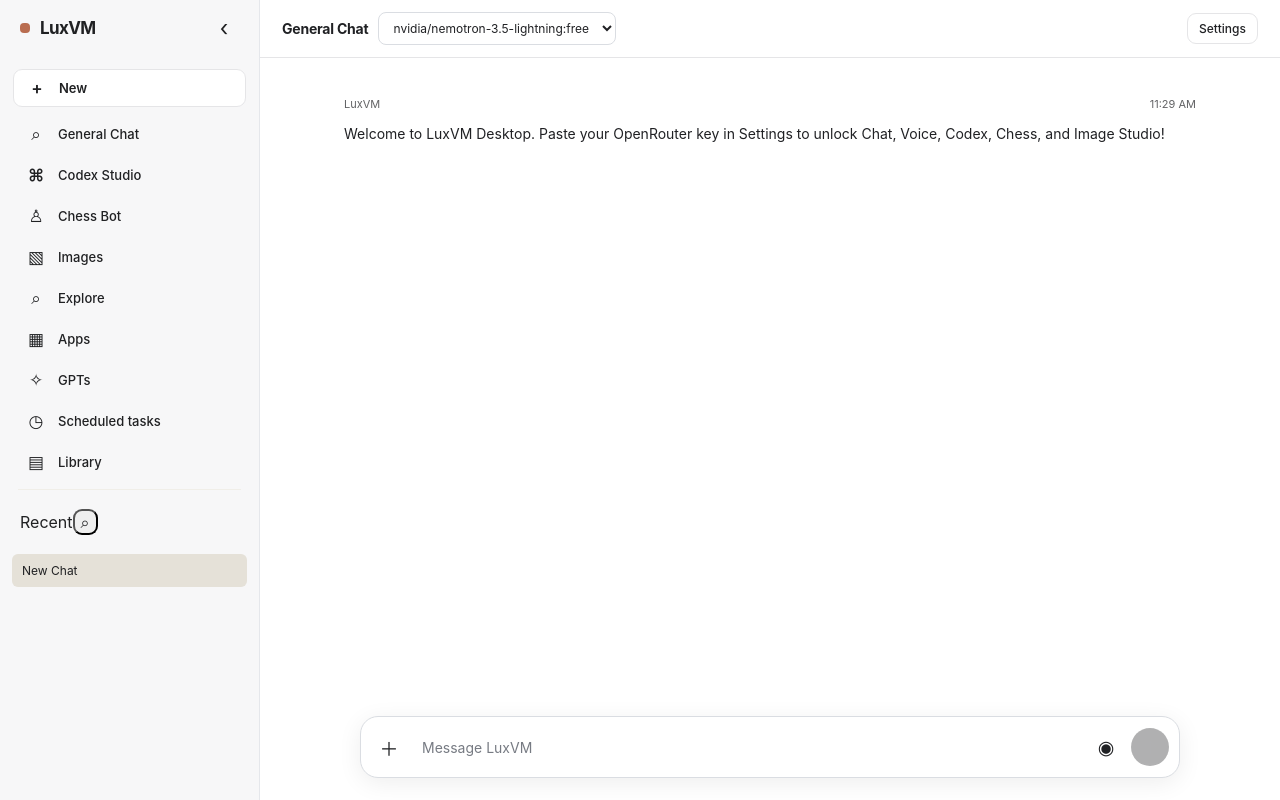
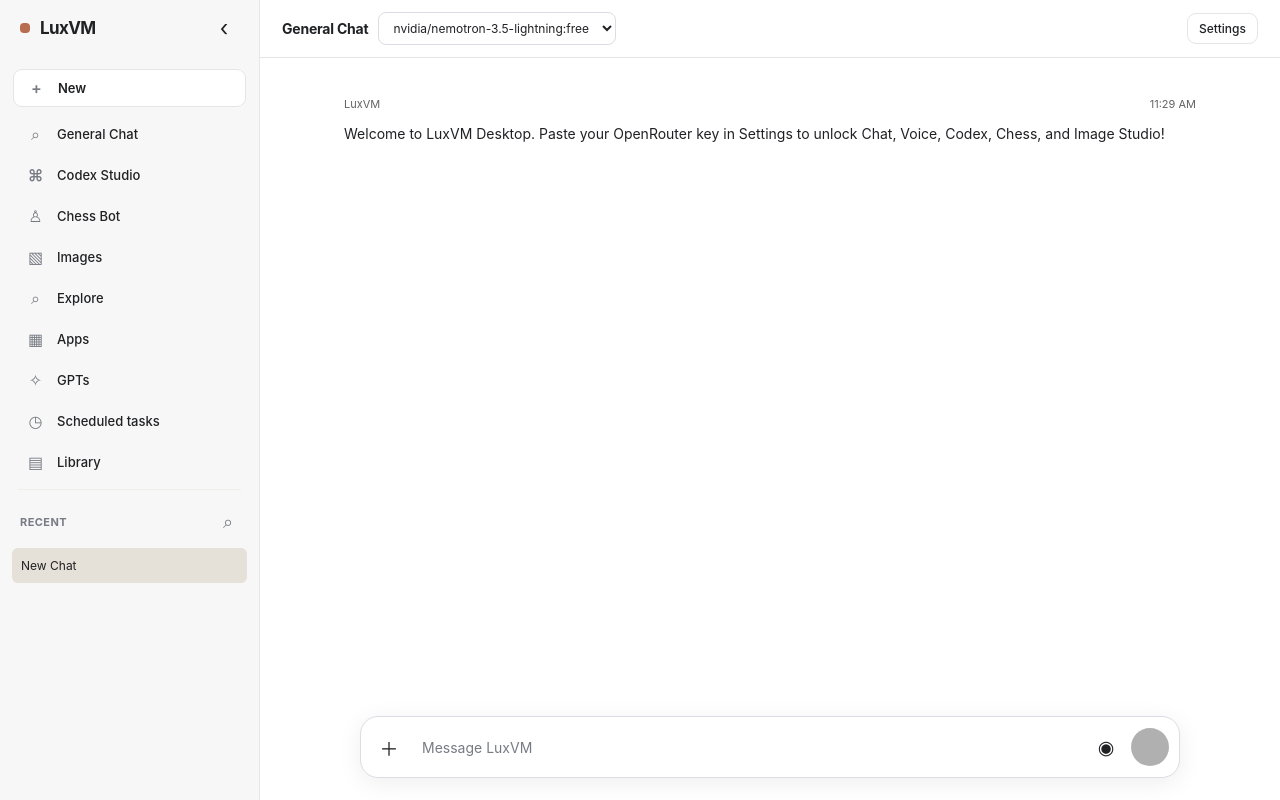
Before and after one commit to RiceCrackerLOL/luxvm-desktop-gpt, a React (Vite) app: page / in a window 1280 px wide. Built offline with nearby package versions, Linux system fonts and the light colour scheme.

Commit message:
Correct navigation selectors and align sidebar icons

```diff
--- a/src/App.tsx
+++ b/src/App.tsx
@@ -1611,7 +1611,7 @@ export default function App() {
     [data-luxvm-sidebar-nav] { flex:0 0 auto !important; min-height:0 !important; max-height:52vh; overflow-y:auto !important; scrollbar-width:thin; }
     [data-luxvm-session-list] { flex:1 1 auto !important; min-height:0 !important; overflow-y:auto !important; scrollbar-width:thin; }
     .luxvm-sidebar-header { padding-top:8px !important; }
-    [data-luxvm-sidebar] [style*="newChatBtn"] { width:100% !important; text-align:left !important; padding:10px 12px !important; border-radius:10px !important; }
+    [data-luxvm-sidebar] .luxvm-obsolete-new-chat { width:100% !important; text-align:left !important; padding:10px 12px !important; border-radius:10px !important; }
     [data-luxvm-main] { background:var(--luxvm-workspace,#fff); }
     [data-luxvm-theme="dark"] [data-luxvm-main] { background:#191A1D; }
     [data-luxvm-chat-composer] { width:calc(100% - 48px) !important; box-sizing:border-box !important; }
@@ -1624,7 +1624,7 @@ export default function App() {
     [data-luxvm-sidebar] button { border-radius:9px !important; transition:background .16s ease,color .16s ease !important; }
     [data-luxvm-sidebar] button:hover { background:rgba(128,128,128,.13) !important; }
     [data-luxvm-sidebar] [style*="navBtnActive"] { background:rgba(128,128,128,.16) !important; border-left:0 !important; }
-    [data-luxvm-sidebar] [style*="sidebarBrand"] { padding:12px 8px !important; }
+    .luxvm-sidebar-brand { padding:12px 8px !important; }
     [data-luxvm-main] { min-width:0 !important; position:relative !important; }
     [data-luxvm-main] > header { min-height:58px !important; padding:10px 24px !important; box-shadow:none !important; }
     [data-luxvm-chat-area] { max-width:820px !important; padding:48px 28px 24px !important; gap:24px !important; }
@@ -1654,7 +1654,7 @@ export default function App() {
     [data-luxvm-coming-soon] button { margin-top:24px; border:1px solid rgba(128,128,128,.25); border-radius:20px; padding:10px 18px; background:transparent; color:inherit; cursor:pointer; }
     @media (max-width:760px) {
       [data-luxvm-sidebar] { width:68px !important; min-width:68px !important; }
-      [data-luxvm-sidebar] [style*="navBtn"] { padding:10px 7px !important; }
+      [data-luxvm-sidebar-nav] button { padding:10px 7px !important; }
       .luxvm-nav-icon { margin-right:0 !important; }
       [data-luxvm-main] > header { padding:8px 12px !important; }
       [data-luxvm-chat-area] { padding:28px 14px 18px !important; }
@@ -1677,15 +1677,15 @@ export default function App() {
     [data-luxvm-sidebar-nav] button:hover,.luxvm-session-item:hover { background:var(--lux-hover) !important; }
     [data-luxvm-sidebar-nav] button:first-child { background:var(--lux-panel) !important; border:1px solid var(--lux-border) !important; font-weight:600 !important; margin-bottom:5px; }
     [data-luxvm-sidebar-nav] button[aria-current="page"] { background:var(--lux-hover) !important; }
-    [data-luxvm-sidebar] [style*="navIcon"] { width:23px !important; margin-right:10px !important; font-size:16px !important; color:var(--lux-muted) !important; }
+    .luxvm-nav-icon { width:23px !important; margin-right:10px !important; font-size:16px !important; color:var(--lux-muted) !important; }
     .luxvm-sidebar-divider { border-color:var(--lux-border) !important; margin:5px 8px !important; }
-    [data-luxvm-sidebar] [style*="sidebarHeader"] { display:flex !important; align-items:center; justify-content:space-between; padding:9px 10px 5px !important; color:var(--lux-muted) !important; font-size:11px !important; font-weight:650; letter-spacing:.04em; text-transform:uppercase; }
-    [data-luxvm-sidebar] [style*="sidebarHeader"] button { border:0 !important; background:transparent !important; color:var(--lux-muted) !important; font-size:18px !important; cursor:pointer; }
+    .luxvm-sidebar-header { display:flex !important; align-items:center; justify-content:space-between; padding:9px 10px 5px !important; color:var(--lux-muted) !important; font-size:11px !important; font-weight:650; letter-spacing:.04em; text-transform:uppercase; }
+    .luxvm-sidebar-header button { border:0 !important; background:transparent !important; color:var(--lux-muted) !important; font-size:18px !important; cursor:pointer; }
     [data-luxvm-session-list] { flex:1; min-height:0; overflow-y:auto; padding:3px 2px 8px !important; }
-    [data-luxvm-sidebar] [style*="sessionItem"] { display:flex; align-items:center; gap:5px; min-height:35px; padding:7px 9px !important; border-radius:8px; color:var(--lux-text) !important; cursor:pointer; }
+    .luxvm-session-item { display:flex; align-items:center; gap:5px; min-height:35px; padding:7px 9px !important; border-radius:8px; color:var(--lux-text) !important; cursor:pointer; }
     .luxvm-session-title { overflow:hidden; text-overflow:ellipsis; white-space:nowrap; font-size:12px !important; color:var(--lux-text) !important; }
     .luxvm-session-delete { opacity:0; color:var(--lux-muted) !important; }
-    [data-luxvm-sidebar] [style*="sessionItem"]:hover [style*="deleteBtn"] { opacity:1; }
+    .luxvm-session-item:hover [style*="deleteBtn"] { opacity:1; }
     [data-luxvm-main] { position:relative; min-width:0; min-height:0; flex:1; display:flex; flex-direction:column; overflow:hidden; background:var(--lux-main) !important; color:var(--lux-text) !important; }
     [data-luxvm-main] > header { height:58px; min-height:58px; padding:0 22px !important; display:flex; align-items:center; justify-content:space-between; background:var(--lux-main) !important; color:var(--lux-text) !important; border-bottom:1px solid var(--lux-border) !important; }
     [data-luxvm-main] > header strong { font-size:14px !important; font-weight:650 !important; letter-spacing:-.015em; }
@@ -1750,19 +1750,19 @@ export default function App() {
         </div>
         <nav data-luxvm-sidebar-nav style={styles.navMenu}>
           <button type="button" title="New Chat" aria-label="New Chat" onClick={createNewChat} style={styles.navBtn}><span className="luxvm-nav-icon" style={styles.navIcon}>+</span>{!sidebarCollapsed && 'New'}</button>
-          <button type="button" title="General Chat" aria-label="General Chat" onClick={() => { setActiveTab('chat'); setComingSoonPage('') }} style={{ ...styles.navBtn, ...(activeTab === 'chat' ? styles.navBtnActive : {}) }}><span style={styles.navIcon}>⌕</span>{!sidebarCollapsed && 'General Chat'}</button>
-          <button type="button" title="Codex Studio" aria-label="Codex Studio" onClick={() => { setActiveTab('codex'); setComingSoonPage('') }} style={{ ...styles.navBtn, ...(activeTab === 'codex' ? styles.navBtnActive : {}) }}><span style={styles.navIcon}>⌘</span>{!sidebarCollapsed && 'Codex Studio'}</button>
-          <button type="button" title="Chess Bot" aria-label="Chess Bot" onClick={() => { setActiveTab('chess'); setComingSoonPage('') }} style={{ ...styles.navBtn, ...(activeTab === 'chess' ? styles.navBtnActive : {}) }}><span style={styles.navIcon}>♙</span>{!sidebarCollapsed && 'Chess Bot'}</button>
-          <button type="button" title="Images" aria-label="Images" onClick={() => { setComingSoonPage(''); setActiveTab('image') }} style={{ ...styles.navBtn, ...(activeTab === 'image' ? styles.navBtnActive : {}) }}><span style={styles.navIcon}>▧</span>{!sidebarCollapsed && 'Images'}</button>
-          <button type="button" title="Explore" aria-label="Explore" onClick={() => setComingSoonPage('Explore')} style={styles.navBtn}><span style={styles.navIcon}>⌕</span>{!sidebarCollapsed && 'Explore'}</button>
-          <button type="button" title="Apps" aria-label="Apps" onClick={() => setComingSoonPage('Apps')} style={styles.navBtn}><span style={styles.navIcon}>▦</span>{!sidebarCollapsed && 'Apps'}</button>
-          <button type="button" title="GPTs" aria-label="GPTs" onClick={() => setComingSoonPage('GPTs')} style={styles.navBtn}><span style={styles.navIcon}>✧</span>{!sidebarCollapsed && 'GPTs'}</button>
-          <button type="button" title="Scheduled tasks" aria-label="Scheduled tasks" onClick={() => setComingSoonPage('Scheduled tasks')} style={styles.navBtn}><span style={styles.navIcon}>◷</span>{!sidebarCollapsed && 'Scheduled tasks'}</button>
-          <button type="button" title="Library" aria-label="Library" onClick={() => setComingSoonPage('Library')} style={styles.navBtn}><span style={styles.navIcon}>▤</span>{!sidebarCollapsed && 'Library'}</button>
-          <button type="button" title="Plugins" aria-label="Plugins" onClick={() => setComingSoonPage('Plugins')} style={styles.navBtn}><span style={styles.navIcon}>⌘</span>{!sidebarCollapsed && 'Plugins'}</button>
-          <button type="button" title="Projects" aria-label="Projects" onClick={() => setComingSoonPage('Projects')} style={styles.navBtn}><span style={styles.navIcon}>▣</span>{!sidebarCollapsed && 'Projects'}</button>
-          <button type="button" title="Search chats" aria-label="Search chats" onClick={() => { setSearchOpen(true); setSearchQuery(''); setComingSoonPage('') }} style={styles.navBtn}><span style={styles.navIcon}>⌕</span>{!sidebarCollapsed && 'Search chats'}</button>
-          <button type="button" title="Settings" aria-label="Settings" onClick={() => { setShowSettings(true); setComingSoonPage('') }} style={styles.navBtn}><span style={styles.navIcon}>⚙</span>{!sidebarCollapsed && 'Settings'}</button>
+          <button type="button" title="General Chat" aria-label="General Chat" onClick={() => { setActiveTab('chat'); setComingSoonPage('') }} style={{ ...styles.navBtn, ...(activeTab === 'chat' ? styles.navBtnActive : {}) }}><span className="luxvm-nav-icon" style={styles.navIcon}>⌕</span>{!sidebarCollapsed && 'General Chat'}</button>
+          <button type="button" title="Codex Studio" aria-label="Codex Studio" onClick={() => { setActiveTab('codex'); setComingSoonPage('') }} style={{ ...styles.navBtn, ...(activeTab === 'codex' ? styles.navBtnActive : {}) }}><span className="luxvm-nav-icon" style={styles.navIcon}>⌘</span>{!sidebarCollapsed && 'Codex Studio'}</button>
+          <button type="button" title="Chess Bot" aria-label="Chess Bot" onClick={() => { setActiveTab('chess'); setComingSoonPage('') }} style={{ ...styles.navBtn, ...(activeTab === 'chess' ? styles.navBtnActive : {}) }}><span className="luxvm-nav-icon" style={styles.navIcon}>♙</span>{!sidebarCollapsed && 'Chess Bot'}</button>
+          <button type="button" title="Images" aria-label="Images" onClick={() => { setComingSoonPage(''); setActiveTab('image') }} style={{ ...styles.navBtn, ...(activeTab === 'image' ? styles.navBtnActive : {}) }}><span className="luxvm-nav-icon" style={styles.navIcon}>▧</span>{!sidebarCollapsed && 'Images'}</button>
+          <button type="button" title="Explore" aria-label="Explore" onClick={() => setComingSoonPage('Explore')} style={styles.navBtn}><span className="luxvm-nav-icon" style={styles.navIcon}>⌕</span>{!sidebarCollapsed && 'Explore'}</button>
+          <button type="button" title="Apps" aria-label="Apps" onClick={() => setComingSoonPage('Apps')} style={styles.navBtn}><span className="luxvm-nav-icon" style={styles.navIcon}>▦</span>{!sidebarCollapsed && 'Apps'}</button>
+          <button type="button" title="GPTs" aria-label="GPTs" onClick={() => setComingSoonPage('GPTs')} style={styles.navBtn}><span className="luxvm-nav-icon" style={styles.navIcon}>✧</span>{!sidebarCollapsed && 'GPTs'}</button>
+          <button type="button" title="Scheduled tasks" aria-label="Scheduled tasks" onClick={() => setComingSoonPage('Scheduled tasks')} style={styles.navBtn}><span className="luxvm-nav-icon" style={styles.navIcon}>◷</span>{!sidebarCollapsed && 'Scheduled tasks'}</button>
+          <button type="button" title="Library" aria-label="Library" onClick={() => setComingSoonPage('Library')} style={styles.navBtn}><span className="luxvm-nav-icon" style={styles.navIcon}>▤</span>{!sidebarCollapsed && 'Library'}</button>
+          <button type="button" title="Plugins" aria-label="Plugins" onClick={() => setComingSoonPage('Plugins')} style={styles.navBtn}><span className="luxvm-nav-icon" style={styles.navIcon}>⌘</span>{!sidebarCollapsed && 'Plugins'}</button>
+          <button type="button" title="Projects" aria-label="Projects" onClick={() => setComingSoonPage('Projects')} style={styles.navBtn}><span className="luxvm-nav-icon" style={styles.navIcon}>▣</span>{!sidebarCollapsed && 'Projects'}</button>
+          <button type="button" title="Search chats" aria-label="Search chats" onClick={() => { setSearchOpen(true); setSearchQuery(''); setComingSoonPage('') }} style={styles.navBtn}><span className="luxvm-nav-icon" style={styles.navIcon}>⌕</span>{!sidebarCollapsed && 'Search chats'}</button>
+          <button type="button" title="Settings" aria-label="Settings" onClick={() => { setShowSettings(true); setComingSoonPage('') }} style={styles.navBtn}><span className="luxvm-nav-icon" style={styles.navIcon}>⚙</span>{!sidebarCollapsed && 'Settings'}</button>
         </nav>
         {!sidebarCollapsed && <>
           <div className="luxvm-sidebar-divider" style={styles.divider} />
```
